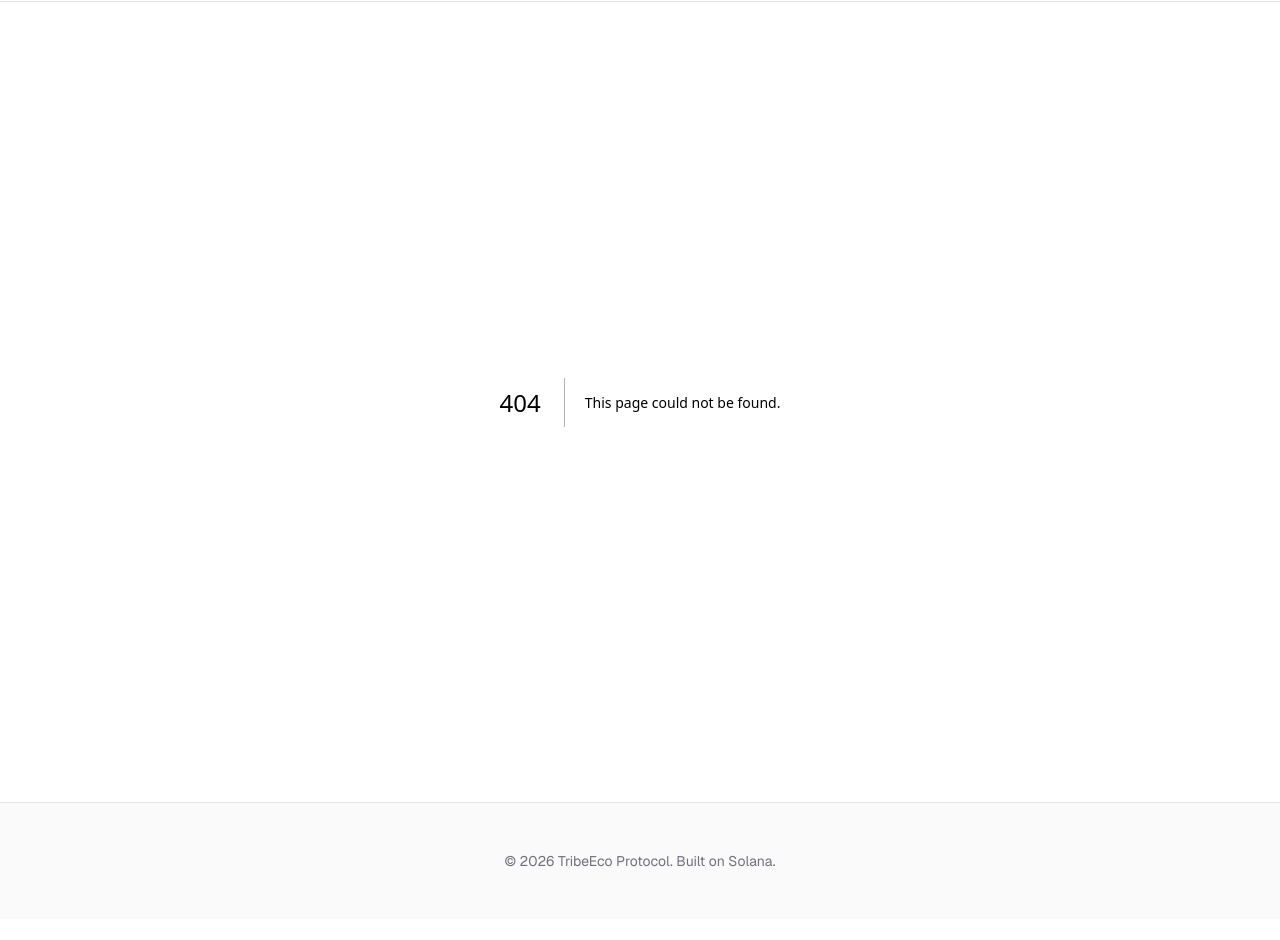
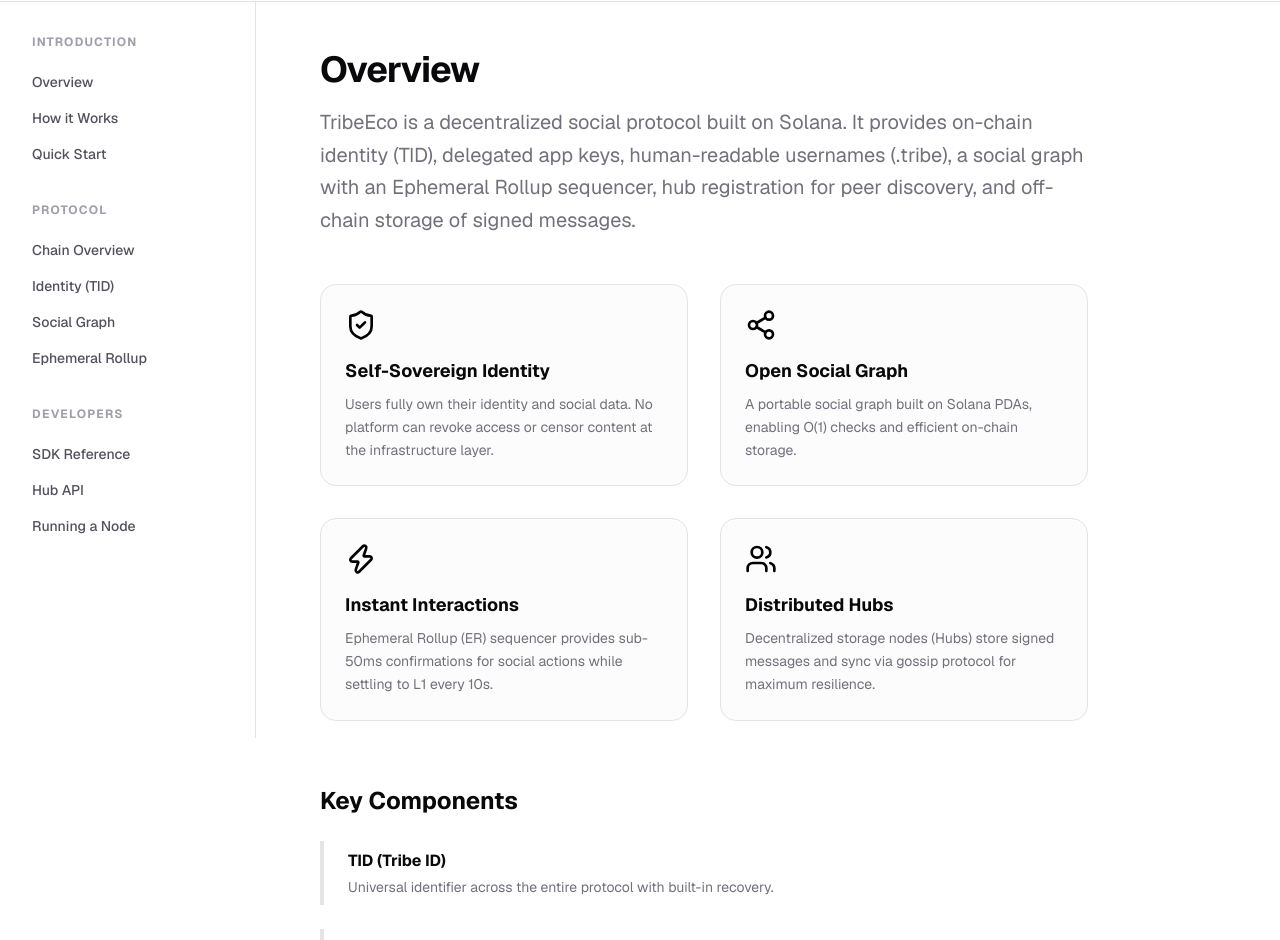
Before and after one commit to chaalpritam/tribeprotocol.xyz, a Next.js app: page /docs in a window 1280 px wide. Before the commit this address had no page. Shown: the part 63-1003 px from the top of the page. Before the commit the page ends 982 px from the top, so only its background shows below. Built offline with nearby package versions, Linux system fonts and the light colour scheme.

Commit message:
feat: add documentation layout and overview page

```diff
--- /dev/null
+++ b/app/docs/layout.tsx
@@ -0,0 +1,78 @@
+import {
+  BookOpen,
+  Layers,
+  Cpu,
+  Terminal,
+  Network,
+  Github
+} from "lucide-react";
+
+const sidebarLinks = [
+  {
+    title: "Introduction",
+    items: [
+      { name: "Overview", href: "/docs" },
+      { name: "How it Works", href: "/docs/how-it-works" },
+      { name: "Quick Start", href: "/docs/quick-start" },
+    ]
+  },
+  {
+    title: "Protocol",
+    items: [
+      { name: "Chain Overview", href: "/docs/chain" },
+      { name: "Identity (TID)", href: "/docs/protocol/identity" },
+      { name: "Social Graph", href: "/docs/protocol/social-graph" },
+      { name: "Ephemeral Rollup", href: "/docs/protocol/er" },
+    ]
+  },
+  {
+    title: "Developers",
+    items: [
+      { name: "SDK Reference", href: "/docs/sdk" },
+      { name: "Hub API", href: "/docs/api" },
+      { name: "Running a Node", href: "/docs/running-a-node" },
+    ]
+  }
+];
+
+export default function DocsLayout({
+  children,
+}: {
+  children: React.ReactNode;
+}) {
+  return (
+    <div className="flex min-h-screen bg-white">
+      {/* Sidebar */}
+      <aside className="w-64 border-r border-zinc-200 hidden lg:block sticky top-16 h-[calc(100vh-64px)] overflow-y-auto">
+        <div className="px-6 py-8">
+          {sidebarLinks.map((section, i) => (
+            <div key={i} className="mb-8">
+              <h4 className="text-xs font-bold uppercase tracking-widest text-zinc-400 mb-4 px-2">
+                {section.title}
+              </h4>
+              <ul className="space-y-1">
+                {section.items.map((item, j) => (
+                  <li key={j}>
+                    <a
+                      href={item.href}
+                      className="block px-2 py-1.5 text-sm font-medium text-zinc-600 hover:text-black hover:bg-zinc-50 rounded-md transition-colors"
+                    >
+                      {item.name}
+                    </a>
+                  </li>
+                ))}
+              </ul>
+            </div>
+          ))}
+        </div>
+      </aside>
+
+      {/* Main Content */}
+      <main className="flex-1 px-6 py-12 lg:px-16 max-w-4xl">
+        <div className="prose prose-zinc prose-invert max-w-none">
+          {children}
+        </div>
+      </main>
+    </div>
+  );
+}
--- /dev/null
+++ b/app/docs/page.tsx
@@ -0,0 +1,74 @@
+import {
+  ShieldCheck,
+  Share2,
+  Zap,
+  Users
+} from "lucide-react";
+
+export default function DocsOverview() {
+  return (
+    <div className="max-w-3xl">
+      <div className="mb-12">
+        <h1 className="text-4xl font-bold tracking-tight mb-4">Overview</h1>
+        <p className="text-xl text-zinc-500 leading-relaxed">
+          TribeEco is a decentralized social protocol built on Solana. It provides on-chain identity (TID), delegated app keys, human-readable usernames (.tribe), a social graph with an Ephemeral Rollup sequencer, hub registration for peer discovery, and off-chain storage of signed messages.
+        </p>
+      </div>
+
+      <div className="grid grid-cols-1 md:grid-cols-2 gap-8 mb-16">
+        <div className="p-6 rounded-2xl border border-zinc-200 bg-zinc-50/50">
+          <ShieldCheck className="w-8 h-8 mb-4 text-black" />
+          <h3 className="text-lg font-bold mb-2">Self-Sovereign Identity</h3>
+          <p className="text-sm text-zinc-500 leading-relaxed">
+            Users fully own their identity and social data. No platform can revoke access or censor content at the infrastructure layer.
+          </p>
+        </div>
+        <div className="p-6 rounded-2xl border border-zinc-200 bg-zinc-50/50">
+          <Share2 className="w-8 h-8 mb-4 text-black" />
+          <h3 className="text-lg font-bold mb-2">Open Social Graph</h3>
+          <p className="text-sm text-zinc-500 leading-relaxed">
+            A portable social graph built on Solana PDAs, enabling O(1) checks and efficient on-chain storage.
+          </p>
+        </div>
+        <div className="p-6 rounded-2xl border border-zinc-200 bg-zinc-50/50">
+          <Zap className="w-8 h-8 mb-4 text-black" />
+          <h3 className="text-lg font-bold mb-2">Instant Interactions</h3>
+          <p className="text-sm text-zinc-500 leading-relaxed">
+            Ephemeral Rollup (ER) sequencer provides sub-50ms confirmations for social actions while settling to L1 every 10s.
+          </p>
+        </div>
+        <div className="p-6 rounded-2xl border border-zinc-200 bg-zinc-50/50">
+          <Users className="w-8 h-8 mb-4 text-black" />
+          <h3 className="text-lg font-bold mb-2">Distributed Hubs</h3>
+          <p className="text-sm text-zinc-500 leading-relaxed">
+            Decentralized storage nodes (Hubs) store signed messages and sync via gossip protocol for maximum resilience.
+          </p>
+        </div>
+      </div>
+
+      <h2 className="text-2xl font-bold mb-6">Key Components</h2>
+      <div className="space-y-6">
+        <div className="border-l-4 border-zinc-200 pl-6 py-2">
+          <h4 className="font-bold mb-1">TID (Tribe ID)</h4>
+          <p className="text-sm text-zinc-500">Universal identifier across the entire protocol with built-in recovery.</p>
+        </div>
+        <div className="border-l-4 border-zinc-200 pl-6 py-2">
+          <h4 className="font-bold mb-1">App Keys</h4>
+          <h4 className="font-bold mb-1">Signed Messages</h4>
+          <p className="text-sm text-zinc-500">Self-authenticating off-chain actions validated against on-chain records.</p>
+        </div>
+        <div className="border-l-4 border-zinc-200 pl-6 py-2">
+          <h4 className="font-bold mb-1">Ephemeral Rollup (ER)</h4>
+          <p className="text-sm text-zinc-500">Optimistic sequencer for fast social graph updates.</p>
+        </div>
+      </div>
+
+      <div className="mt-16 pt-8 border-t border-zinc-100 flex justify-between items-center">
+        <div className="text-sm text-zinc-400">Next: Quick Start</div>
+        <a href="/docs/quick-start" className="text-sm font-bold flex items-center gap-1 hover:underline">
+          Quick Start →
+        </a>
+      </div>
+    </div>
+  );
+}
```
